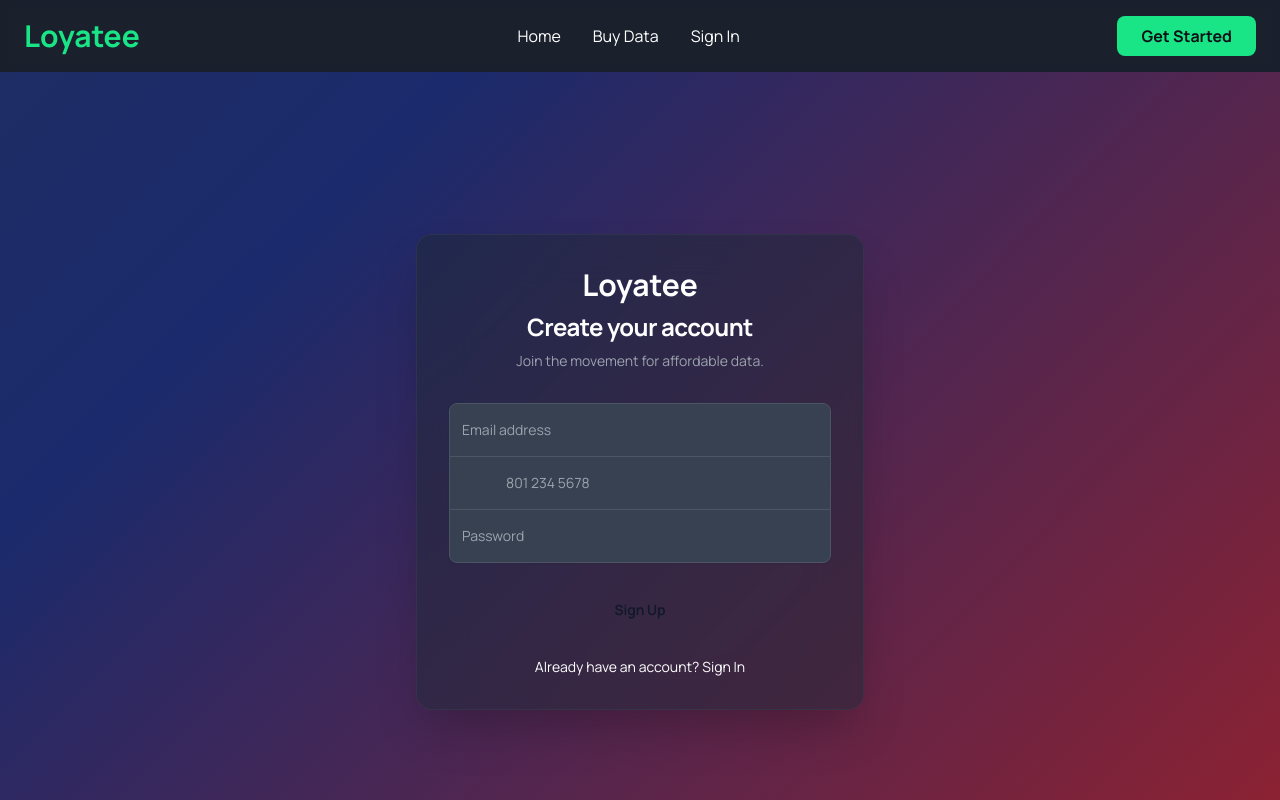
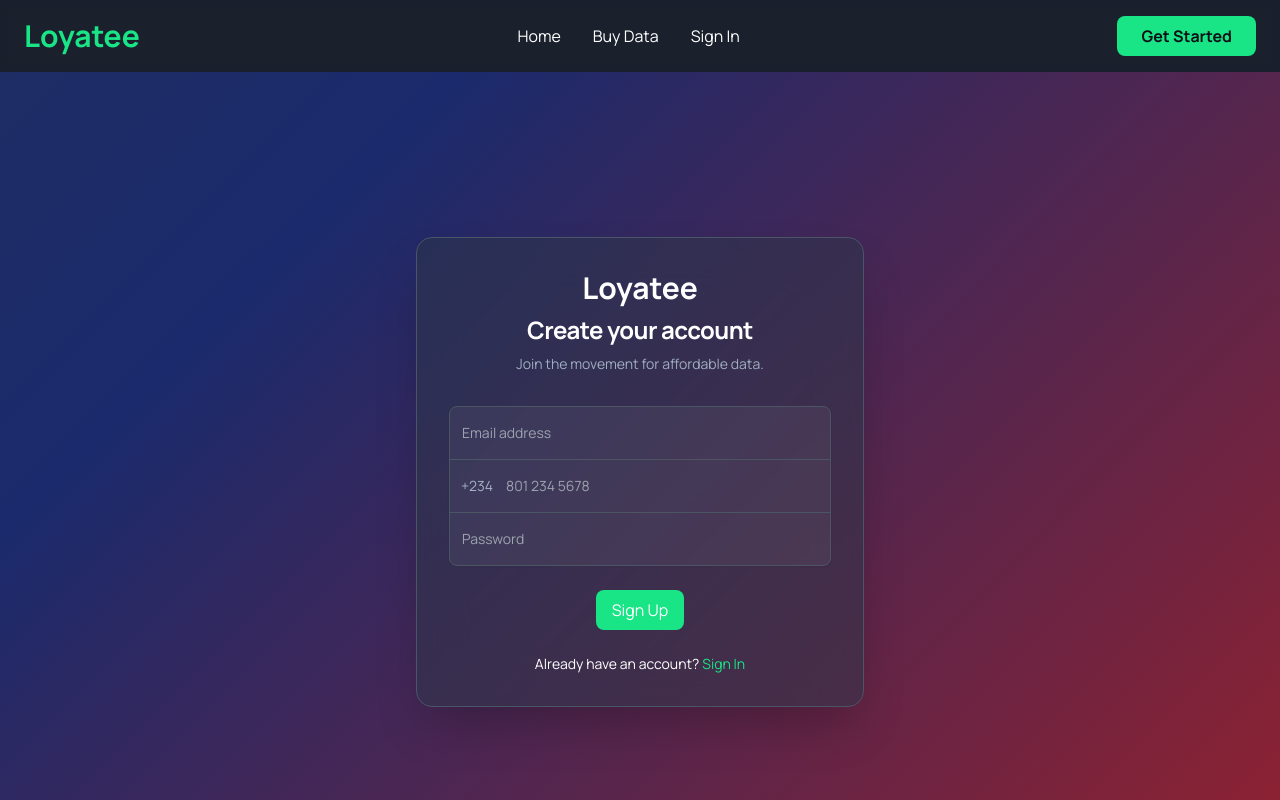
Before and after one commit to JelelAhmed/loyatee, a Next.js app: page /signup in a window 1280 px wide. Shown: the top 800 px of the page. Built offline with nearby package versions, Linux system fonts and the light colour scheme.

Commit message:
changing form input styles

```diff
--- a/app/dashboard/page.tsx
+++ b/app/dashboard/page.tsx
@@ -1,5 +1,3 @@
-import Sidebar from "@/components/dashboard/Sidebar";
-import DashboardLayout from "@/app/dashboard/layout";
 import DashboardMain from "@/components/dashboard/DashboardMain";
 
 export default function DashboardPage() {
--- a/app/signin/page.tsx
+++ b/app/signin/page.tsx
@@ -1,6 +1,7 @@
 "use client";
 
 import Link from "next/link";
+import Button from "@/components/ui/Button";
 
 export default function SignInPage() {
   return (
@@ -8,7 +9,7 @@ export default function SignInPage() {
       <div className="w-full max-w-md p-8 space-y-8 bg-[var(--dark-blue)] bg-opacity-80 backdrop-blur-sm rounded-2xl shadow-2xl">
         <div className="text-center">
           <h1 className="text-4xl font-bold text-white mb-2">Welcome Back</h1>
-          <p className="text-[var(--light-gray)]">
+          <p className="text-[var(--text-secondary)]">
             Sign in to continue to Loyatee
           </p>
         </div>
@@ -25,7 +26,7 @@ export default function SignInPage() {
                 autoComplete="email"
                 required
                 placeholder="Email address"
-                className="form-input appearance-none rounded-t-md relative block w-full px-3 py-4 bg-[var(--slate-gray)] bg-opacity-40 border border-transparent placeholder-[var(--light-gray)] text-white focus:outline-none focus:ring-[var(--brand-emerald)] focus:border-[var(--brand-emerald)] focus:z-10 sm:text-sm"
+                className="relative block w-full appearance-none rounded-t-lg border border-gray-600 bg-[var(--input-bg-color)] px-3 py-4 text-white placeholder-gray-400 focus:z-10 focus:border-emerald-500 focus:outline-none focus:ring-emerald-500 sm:text-sm"
               />
             </div>
             <div>
@@ -38,26 +39,21 @@ export default function SignInPage() {
                 autoComplete="current-password"
                 required
                 placeholder="Password"
-                className="form-input appearance-none rounded-b-md relative block w-full px-3 py-4 bg-[var(--slate-gray)] bg-opacity-40 border border-transparent placeholder-[var(--light-gray)] text-white focus:outline-none focus:ring-[var(--brand-emerald)] focus:border-[var(--brand-emerald)] focus:z-10 sm:text-sm"
+                className="relative block w-full appearance-none rounded-b-lg border border-gray-600 bg-[var(--input-bg-color)] px-3 py-4 text-white placeholder-gray-400 focus:z-10 focus:border-emerald-500 focus:outline-none focus:ring-emerald-500 sm:text-sm"
               />
             </div>
           </div>
 
-          <div>
-            <button
-              type="submit"
-              className="group relative w-full flex justify-center py-3 px-4 border border-transparent text-sm font-bold rounded-md text-black bg-[var(--brand-emerald)] hover:bg-opacity-90 focus:outline-none focus:ring-2 focus:ring-offset-2 focus:ring-offset-[var(--dark-blue)] focus:ring-[var(--brand-emerald)] transition-transform duration-200 ease-in-out hover:scale-105"
-            >
-              Sign In
-            </button>
+          <div className="text-center">
+            <Button type="submit">Sign In</Button>
           </div>
         </form>
 
-        <p className="mt-6 text-center text-sm text-[var(--light-gray)]">
+        <p className="mt-6 text-center text-sm text-[var(--text-secondary)]">
           Don’t have an account?{" "}
           <Link
             href="/signup"
-            className="font-medium text-[var(--brand-emerald)] hover:underline"
+            className="font-medium text-[var(--emerald-green)] hover:underline"
           >
             Sign Up
           </Link>
--- a/app/signup/page.tsx
+++ b/app/signup/page.tsx
@@ -1,6 +1,7 @@
 "use client";
 
 import Link from "next/link";
+import Button from "@/components/ui/Button";
 
 export default function SignUpPage() {
   return (
@@ -8,13 +9,13 @@ export default function SignUpPage() {
       <div className="wavy-gradient absolute top-0 left-0 w-full h-full z-0"></div>
 
       <div className="w-full max-w-md space-y-8 z-10">
-        <div className="bg-gray-800/50 backdrop-blur-xl p-8 rounded-2xl shadow-2xl border border-gray-700/50">
+        <div className="bg-[var(--card-bg)] backdrop-blur-xl p-8 rounded-2xl shadow-2xl border border-[var(--border-color)]">
           <div className="text-center">
             <h1 className="text-3xl font-extrabold text-white">Loyatee</h1>
             <h2 className="mt-2 text-2xl font-bold tracking-tight text-white">
               Create your account
             </h2>
-            <p className="mt-2 text-sm text-gray-400">
+            <p className="mt-2 text-sm text-[var(--text-secondary)]">
               Join the movement for affordable data.
             </p>
           </div>
@@ -32,7 +33,7 @@ export default function SignUpPage() {
                   autoComplete="email"
                   required
                   placeholder="Email address"
-                  className="relative block w-full appearance-none rounded-t-lg border border-gray-600 bg-gray-700 px-3 py-4 text-white placeholder-gray-400 focus:z-10 focus:border-emerald-500 focus:outline-none focus:ring-emerald-500 sm:text-sm"
+                  className="relative block w-full appearance-none rounded-t-lg border border-gray-600 bg-[var(--input-bg-color)] px-3 py-4 text-white placeholder-gray-400 focus:z-10 focus:border-emerald-500 focus:outline-none focus:ring-emerald-500 sm:text-sm"
                 />
               </div>
 
@@ -41,7 +42,9 @@ export default function SignUpPage() {
                   Phone Number
                 </label>
                 <div className="absolute inset-y-0 left-0 flex items-center pl-3 pointer-events-none">
-                  <span className="text-gray-400 sm:text-sm">+234</span>
+                  <span className="text-[var(--text-secondary)] sm:text-sm">
+                    +234
+                  </span>
                 </div>
                 <input
                   type="tel"
@@ -50,7 +53,7 @@ export default function SignUpPage() {
                   autoComplete="tel"
                   required
                   placeholder="801 234 5678"
-                  className="relative block w-full appearance-none border border-gray-600 bg-gray-700 pl-14 pr-3 py-4 text-white placeholder-gray-400 focus:z-10 focus:border-emerald-500 focus:outline-none focus:ring-emerald-500 sm:text-sm"
+                  className="relative block w-full appearance-none border border-gray-600 bg-[var(--input-bg-color)] pl-14 pr-3 py-4 text-white placeholder-gray-400 focus:z-10 focus:border-emerald-500 focus:outline-none focus:ring-emerald-500 sm:text-sm"
                 />
               </div>
 
@@ -65,24 +68,21 @@ export default function SignUpPage() {
                   autoComplete="current-password"
                   required
                   placeholder="Password"
-                  className="relative block w-full appearance-none rounded-b-lg border border-gray-600 bg-gray-700 px-3 py-4 text-white placeholder-gray-400 focus:z-10 focus:border-emerald-500 focus:outline-none focus:ring-emerald-500 sm:text-sm"
+                  className="relative block w-full appearance-none rounded-b-lg border border-gray-600 bg-[var(--input-bg-color)] px-3 py-4 text-white placeholder-gray-400 focus:z-10 focus:border-emerald-500 focus:outline-none focus:ring-emerald-500 sm:text-sm"
                 />
               </div>
             </div>
 
-            <button
-              type="submit"
-              className="group relative flex w-full justify-center rounded-md border border-transparent bg-[var(--brand-emerald)] py-3 px-4 text-sm font-semibold text-gray-900 transition-transform duration-200 ease-in-out hover:scale-105 focus:outline-none focus:ring-2 focus:ring-emerald-400 focus:ring-offset-2 focus:ring-offset-gray-900"
-            >
-              Sign Up
-            </button>
+            <div className="text-center">
+              <Button type="submit">Sign Up</Button>
+            </div>
           </form>
 
           <p className="mt-6 text-center text-sm">
             Already have an account?{" "}
             <Link
               href="/signin"
-              className="font-medium text-[var(--brand-emerald)] hover:underline"
+              className="font-medium text-[var(--emerald-green)] hover:underline"
             >
               Sign In
             </Link>
--- a/components/ui/ToggleSwitch.tsx
+++ b/components/ui/ToggleSwitch.tsx
@@ -1,6 +1,5 @@
 "use client";
 
-import { useState } from "react";
 import { ToggleLeft } from "lucide-react";
 
 interface ToggleSwitchProps {
```
Also changed, not shown: app/layout.tsx (+0 -31 lines).
